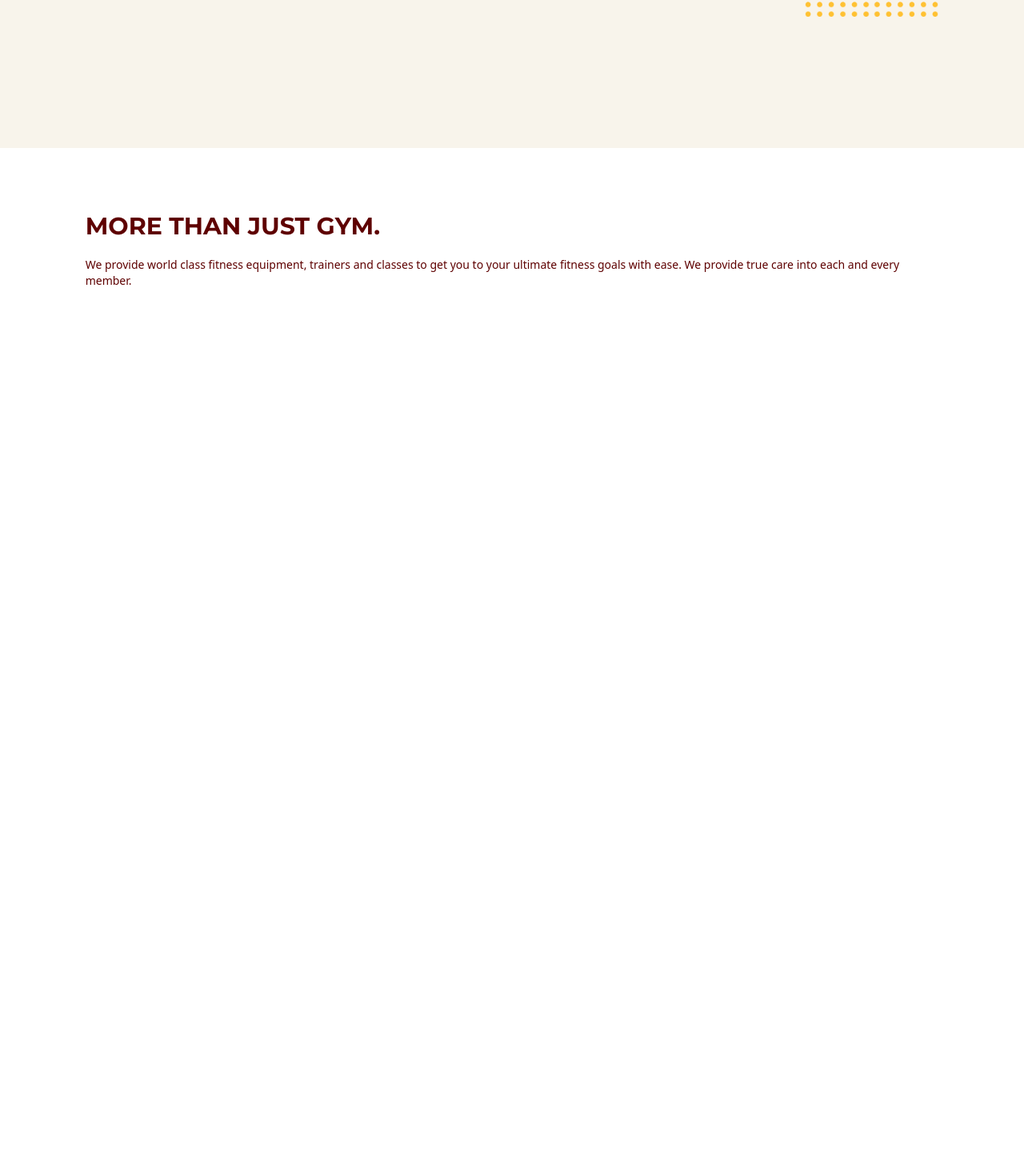
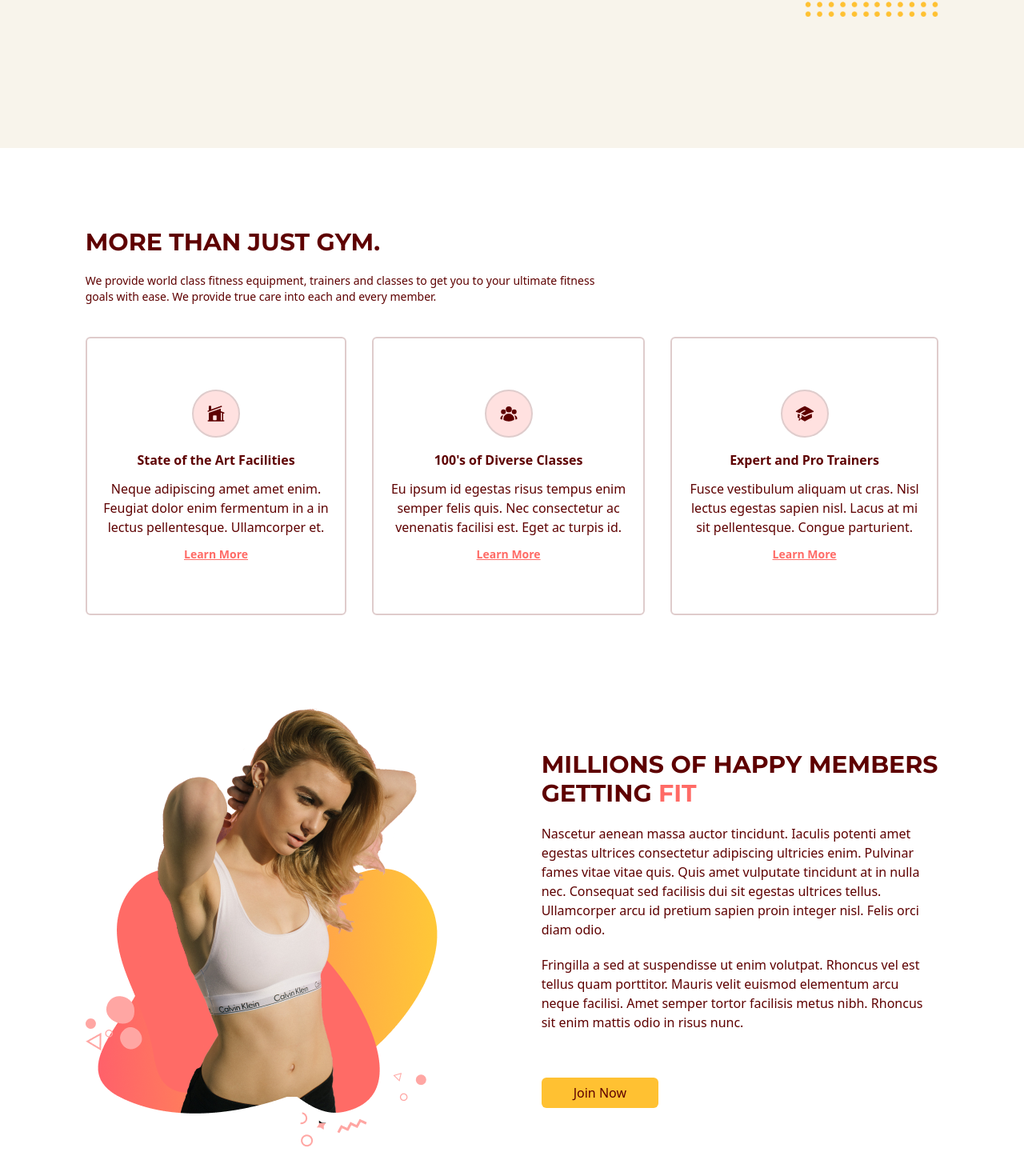
Before and after one commit to jaewoo-ahn/fitness_app, a React (Vite) app: page / in a window 1280 px wide. Shown: the part 615-2085 px from the top of the page at 80% size. Before the commit the page ends 1600 px from the top, so only its background shows below. Built offline with nearby package versions, Linux system fonts and the light colour scheme.

Commit message:
benefits done

```diff
--- a/src/App.tsx
+++ b/src/App.tsx
@@ -30,7 +30,7 @@
         setSelectedPage={setSelectedPage}
       />
       <Home setSelectedPage={setSelectedPage} />
-      <Benefits />
+      <Benefits setSelectedPage={setSelectedPage} />
     </div>
   );
 }
--- /dev/null
+++ b/src/scenes/benefits/Benefits.tsx
@@ -0,0 +1,42 @@
+import { SelectedPage } from "@/shared/types";
+import { motion } from "framer-motion";
+import AnchorLink from "react-anchor-link-smooth-scroll";
+
+const childVariant = {
+  hidden: { opacity: 0, scale: 0.9 },
+  visible: { opacity: 1, scale: 1 },
+};
+
+type Props = {
+  icon: JSX.Element;
+  title: string;
+  description: string;
+  setSelectedPage: (value: SelectedPage) => void;
+};
+
+const Benefit = ({ icon, title, description, setSelectedPage }: Props) => {
+  return (
+    <motion.div
+      variants={childVariant}
+      className="mt-5 rounded-md border-2 border-gray-100 px-5 py-16 text-center"
+    >
+      <div className="mb-4 flex justify-center">
+        <div className="rounded-full border-2 border-gray-100 bg-primary-100 p-4">
+          {icon}
+        </div>
+      </div>
+
+      <h4 className="font-bold">{title}</h4>
+      <p className="my-3">{description}</p>
+      <AnchorLink
+        className="text-sm font-bold text-primary-500 underline hover:text-secondary-500"
+        onClick={() => setSelectedPage(SelectedPage.ContactUs)}
+        href={`#${SelectedPage.ContactUs}`}
+      >
+        <p>Learn More</p>
+      </AnchorLink>
+    </motion.div>
+  );
+};
+
+export default Benefit;
--- a/src/scenes/benefits/index.tsx
+++ b/src/scenes/benefits/index.tsx
@@ -1,11 +1,42 @@
 import HText from "@/shared/HText";
-import { SelectedPage } from "@/shared/types";
+import { BenefitType, SelectedPage } from "@/shared/types";
 import {
   HomeModernIcon,
   UserGroupIcon,
   AcademicCapIcon,
 } from "@heroicons/react/24/solid";
 import { motion } from "framer-motion";
+import BenefitsPageGraphic from "@/assets/BenefitsPageGraphic.png";
+import ActionButton from "@/shared/ActionButtons";
+import Benefit from "./Benefits";
+
+const benefits: Array<BenefitType> = [
+  {
+    icon: <HomeModernIcon className="h-6 w-6" />,
+    title: "State of the Art Facilities",
+    description:
+      "Neque adipiscing amet amet enim. Feugiat dolor enim fermentum in a in lectus pellentesque. Ullamcorper et.",
+  },
+  {
+    icon: <UserGroupIcon className="h-6 w-6" />,
+    title: "100's of Diverse Classes",
+    description:
+      "Eu ipsum id egestas risus tempus enim semper felis quis. Nec consectetur ac venenatis facilisi est. Eget ac turpis id.",
+  },
+  {
+    icon: <AcademicCapIcon className="h-6 w-6" />,
+    title: "Expert and Pro Trainers",
+    description:
+      "Fusce vestibulum aliquam ut cras. Nisl lectus egestas sapien nisl. Lacus at mi sit pellentesque. Congue parturient.",
+  },
+];
+
+const container = {
+  hidden: {},
+  visible: {
+    transition: { staggerChildren: 0.2 },
+  },
+};
 
 type Props = {
   setSelectedPage: (value: SelectedPage) => void;
@@ -15,17 +46,115 @@
   return (
     <section id="benefits" className="mx-auto min-h-full w-5/6 py-20">
       <motion.div
-        onViewportEnter={() => {
-          setSelectedPage(SelectedPage.Benefits);
-        }}
+        onViewportEnter={() => setSelectedPage(SelectedPage.Benefits)}
       >
-        <div>
+        {/* HEADER */}
+        <motion.div
+          className="md:my-5 md:w-3/5"
+          initial="hidden"
+          whileInView="visible"
+          viewport={{ once: true, amount: 0.5 }}
+          transition={{ duration: 0.5 }}
+          variants={{
+            hidden: { opacity: 0, x: -50 },
+            visible: { opacity: 1, x: 0 },
+          }}
+        >
           <HText>MORE THAN JUST GYM.</HText>
           <p className="my-5 text-sm">
             We provide world class fitness equipment, trainers and classes to
             get you to your ultimate fitness goals with ease. We provide true
             care into each and every member.
           </p>
+        </motion.div>
+
+        {/* BENEFITS */}
+        <motion.div
+          className="mt-5 items-center justify-between gap-8 md:flex"
+          initial="hidden"
+          whileInView="visible"
+          viewport={{ once: true, amount: 0.5 }}
+          variants={container}
+        >
+          {benefits.map((benefit: BenefitType) => (
+            <Benefit
+              key={benefit.title}
+              icon={benefit.icon}
+              title={benefit.title}
+              description={benefit.description}
+              setSelectedPage={setSelectedPage}
+            />
+          ))}
+        </motion.div>
+
+        {/* GRAPHICS AND DESCRIPTION */}
+        <div className="mt-16 items-center justify-between gap-20 md:mt-28 md:flex">
+          {/* GRAPHIC */}
+          <img
+            className="mx-auto"
+            alt="benefits-page-graphic"
+            src={BenefitsPageGraphic}
+          />
+
+          {/* DESCRIPTION */}
+          <div>
+            {/* TITLE */}
+            <div className="relative">
+              <div className="before:absolute before:-top-20 before:-left-20 before:z-[1] before:content-abstractwaves">
+                <motion.div
+                  initial="hidden"
+                  whileInView="visible"
+                  viewport={{ once: true, amount: 0.5 }}
+                  transition={{ duration: 0.5 }}
+                  variants={{
+                    hidden: { opacity: 0, x: 50 },
+                    visible: { opacity: 1, x: 0 },
+                  }}
+                >
+                  <HText>
+                    MILLIONS OF HAPPY MEMBERS GETTING{" "}
+                    <span className="text-primary-500">FIT</span>
+                  </HText>
+                </motion.div>
+              </div>
+            </div>
+
+            {/* DESCRIPT */}
+            <motion.div
+              initial="hidden"
+              whileInView="visible"
+              viewport={{ once: true, amount: 0.5 }}
+              transition={{ delay: 0.2, duration: 0.5 }}
+              variants={{
+                hidden: { opacity: 0, x: 50 },
+                visible: { opacity: 1, x: 0 },
+              }}
+            >
+              <p className="my-5">
+                Nascetur aenean massa auctor tincidunt. Iaculis potenti amet
+                egestas ultrices consectetur adipiscing ultricies enim. Pulvinar
+                fames vitae vitae quis. Quis amet vulputate tincidunt at in
+                nulla nec. Consequat sed facilisis dui sit egestas ultrices
+                tellus. Ullamcorper arcu id pretium sapien proin integer nisl.
+                Felis orci diam odio.
+              </p>
+              <p className="mb-5">
+                Fringilla a sed at suspendisse ut enim volutpat. Rhoncus vel est
+                tellus quam porttitor. Mauris velit euismod elementum arcu neque
+                facilisi. Amet semper tortor facilisis metus nibh. Rhoncus sit
+                enim mattis odio in risus nunc.
+              </p>
+            </motion.div>
+
+            {/* BUTTON */}
+            <div className="relative mt-16">
+              <div className="before:absolute before:-bottom-20 before:right-40 before:z-[-1] before:content-sparkles">
+                <ActionButton setSelectedPage={setSelectedPage}>
+                  Join Now
+                </ActionButton>
+              </div>
+            </div>
+          </div>
         </div>
       </motion.div>
     </section>
--- a/src/shared/types.tsx
+++ b/src/shared/types.tsx
@@ -4,3 +4,9 @@
   OurClasses = "ourclasses",
   ContactUs = "contactus",
 }
+
+export interface BenefitType {
+  icon: JSX.Element;
+  title: string;
+  description: string;
+}
```
